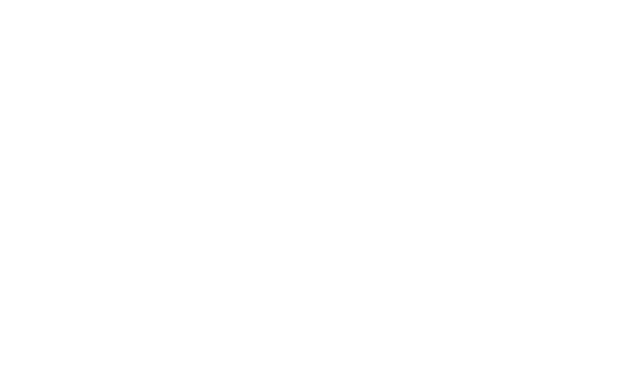
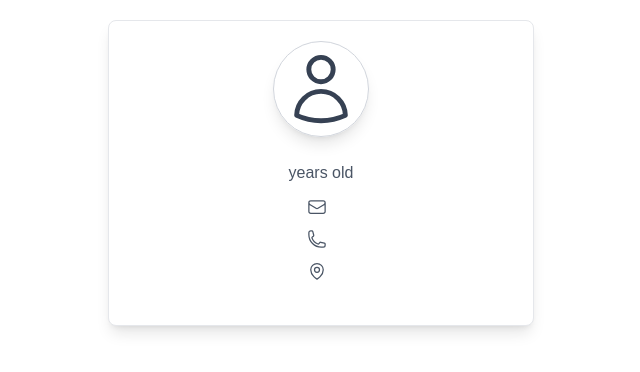
Before and after one commit to rmasianjr/nextjs-data-entry, a Next.js app: page /details/1 in a window 1280 px wide. Shown: the top 372 px of the page, without its empty margins (319-959 px from the left). Built offline with nearby package versions, Linux system fonts and the light colour scheme.

Commit message:
Add styling to details page

```diff
--- a/app/details/[slug]/page.tsx
+++ b/app/details/[slug]/page.tsx
@@ -1,3 +1,10 @@
+import {
+  UserIcon,
+  EnvelopeIcon,
+  PhoneIcon,
+  MapPinIcon,
+} from "@heroicons/react/24/outline";
+
 type SearchParams = Promise<{
   name: string;
   age: string;
@@ -14,12 +21,26 @@
   const { name, age, email, contact, address } = await searchParams;
 
   return (
-    <div>
-      <p>{name}</p>
-      <p>{age}</p>
-      <p>{email}</p>
-      <p>{contact}</p>
-      <p>{address}</p>
+    <div className="max-w-sm md:max-w-2/6 mx-auto p-5 my-5 bg-white border border-gray-200 rounded-lg shadow-lg">
+      <div className="flex flex-col items-center justify-center pb-6">
+        <UserIcon className="text-gray-700 w-24 h-24 p-2 border border-gray-300 rounded-full shadow-lg mb-4" />
+        <h5 className="font-semibold text-gray-900 text-2xl mb-2">{name}</h5>
+        <span className="text-base text-gray-600 mb-3">{age} years old</span>
+        <div>
+          <div className="flex mb-3">
+            <EnvelopeIcon className="mr-2 w-5 h-5 text-gray-600" />
+            <span className="text-sm text-gray-600">{email}</span>
+          </div>
+          <div className="flex mb-3">
+            <PhoneIcon className="mr-2 w-5 h-5 text-gray-600" />
+            <span className="text-sm text-gray-600">{contact}</span>
+          </div>
+          <div className="flex">
+            <MapPinIcon className="mr-2 w-5 h-5 text-gray-600" />
+            <span className="text-sm text-gray-600">{address}</span>
+          </div>
+        </div>
+      </div>
     </div>
   );
 }
```
Also changed, not shown: package.json (+7 -6 lines), 1 other file (tests, documents, lock files or other folders).
